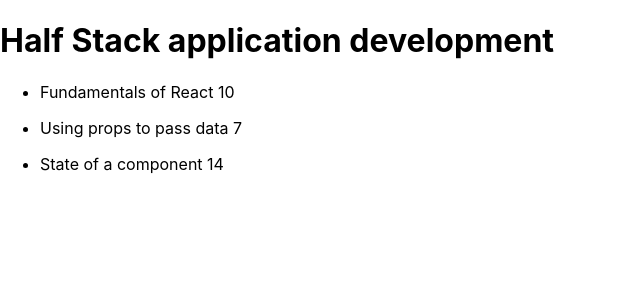
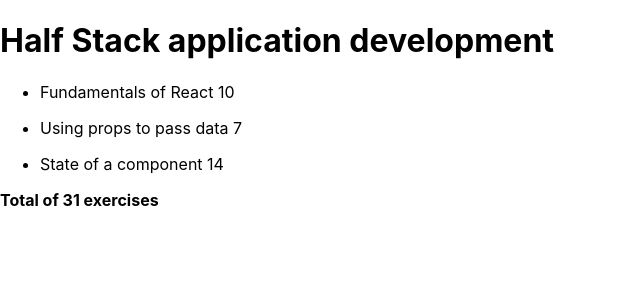
Before and after one commit to leandrotedini/FullStackOpen-Bootcamp, a React (Create React App) app in the folder part02/: page / in a window 1280 px wide. Shown: the top 300 px of the page, without its empty margins (0-640 px from the left). Built offline with nearby package versions, Linux system fonts and the light colour scheme.

Commit message:
Part 02 - Exercise 2.2

```diff
--- a/part02/src/components/Content/index.js
+++ b/part02/src/components/Content/index.js
@@ -2,12 +2,22 @@
 import Part from "../Part";
 
 const Content = ({ parts }) => {
+
+  const totalExercises = parts.reduce(
+    (previousValue, part) => {
+      return previousValue += part.exercises
+    }, 0);
+
   return (
-    <ul>
-      {parts.map(part =>
-        <li key={part.id}><Part name={part.name} exercises={part.exercises} /></li>
-      )}
-    </ul>
+    <>
+      <ul>
+        {parts.map(part =>
+          <li key={part.id}><Part name={part.name} exercises={part.exercises} /></li>
+        )}
+      </ul>
+
+      <strong>Total of {totalExercises} exercises</strong>
+    </>
   )
 }
 
```
